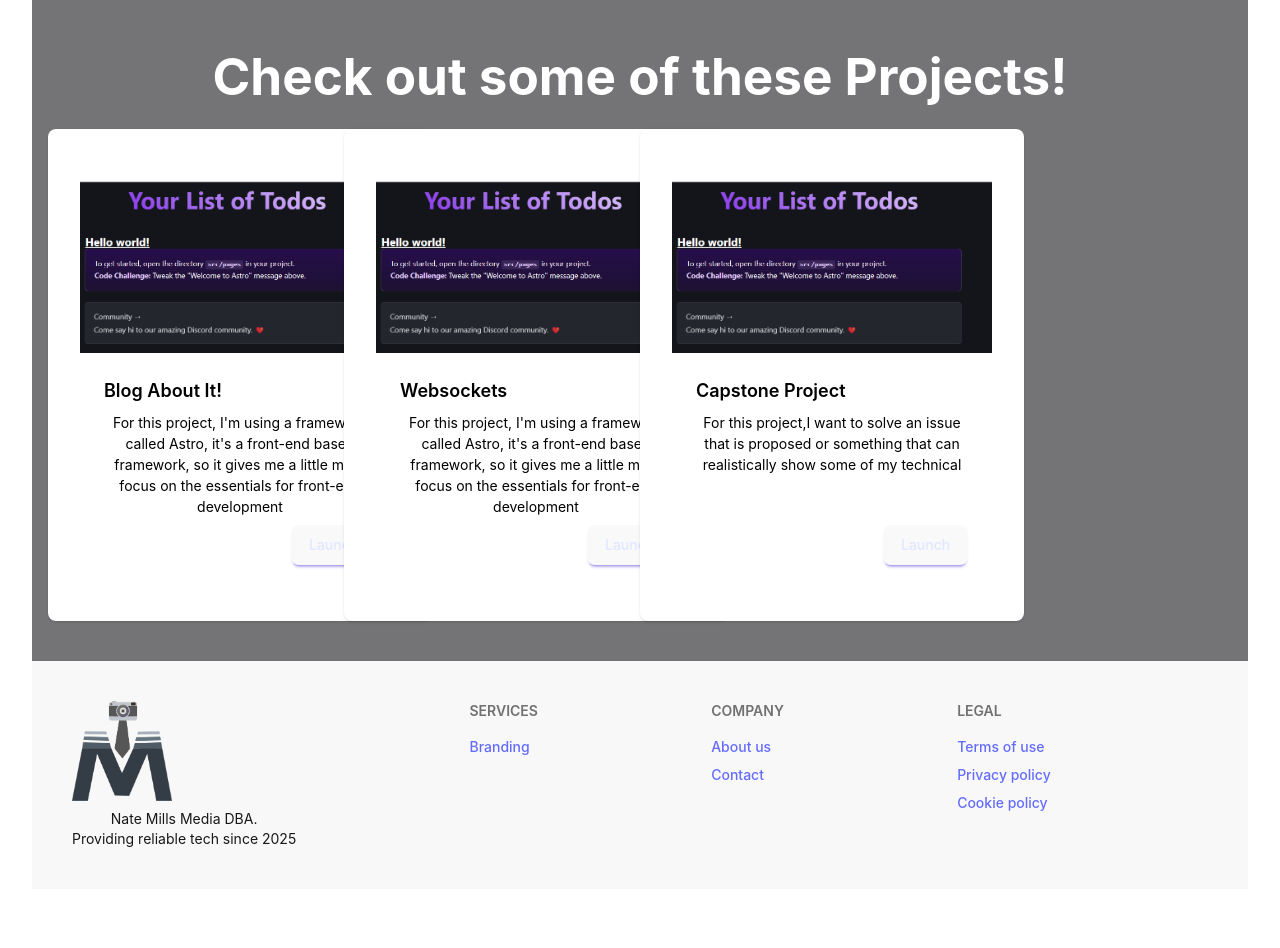
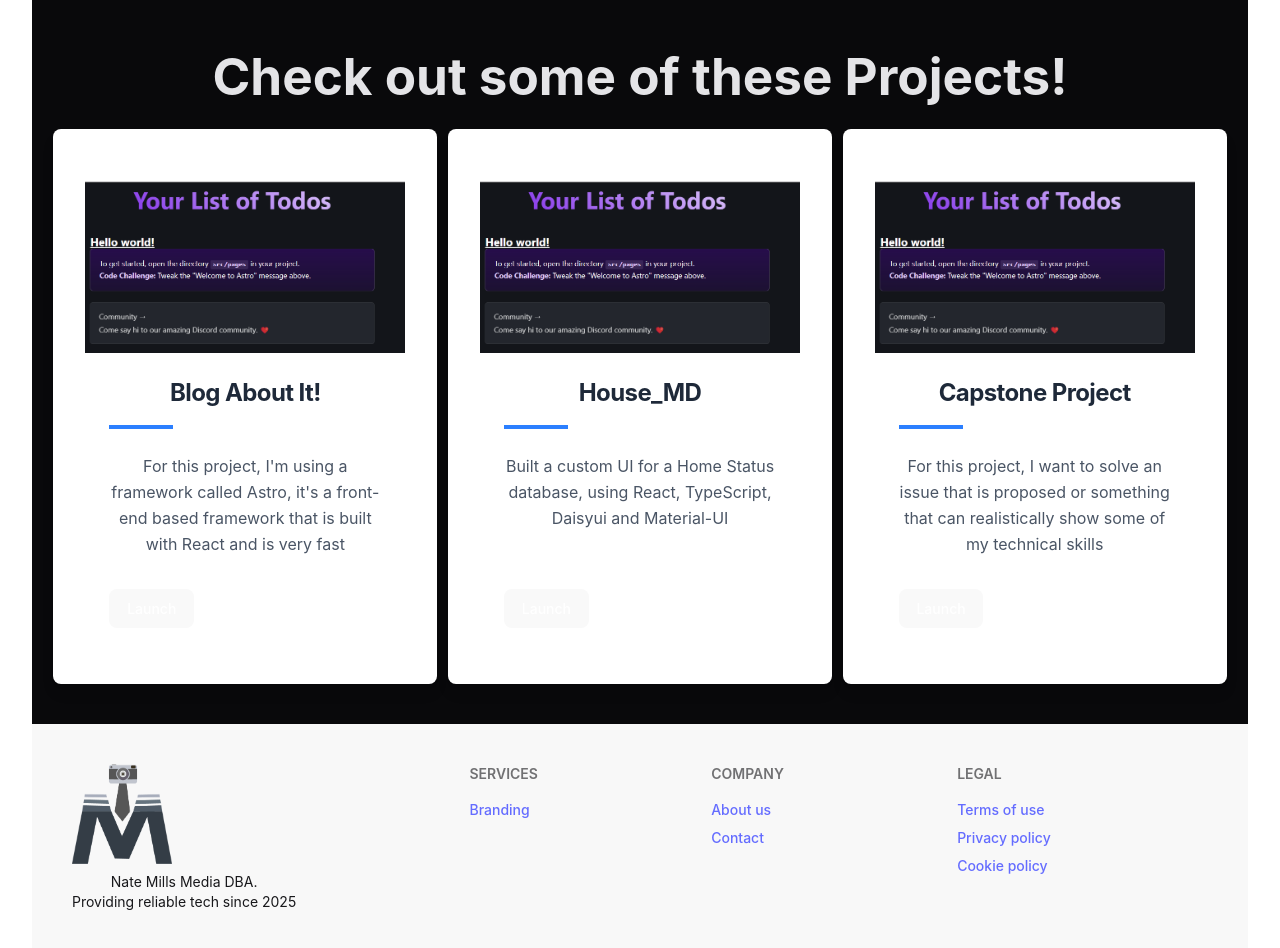
Before and after one commit to natemills018/natemills_portfolio, a React (Vite) app: page / in a window 1280 px wide. Shown: the part 580-1528 px from the top of the page. Before the commit the page ends 1501 px from the top, so only its background shows below. Built offline with nearby package versions, Linux system fonts and the light colour scheme.

Commit message:
Changes to the cards/Resume

```diff
--- a/src/App.css
+++ b/src/App.css
@@ -41,3 +41,19 @@
 .read-the-docs {
   color: #888;
 }
+
+.animated-bg {
+  background: linear-gradient(-45deg,
+    hsl(var(--n)) 0%,
+    hsl(var(--b1)) 50%,
+    hsl(var(--p)) 100%
+  );
+  background-size: 400% 400%;
+  animation: gradient 15s ease infinite;
+}
+
+@keyframes gradient {
+  0% { background-position: 0% 50%; }
+  50% { background-position: 100% 50%; }
+  100% { background-position: 0% 50%; }
+}
--- a/src/App.tsx
+++ b/src/App.tsx
@@ -6,7 +6,7 @@ function App() {
   // const [count, setCount] = useState(0)
 
   return (
-    <div className="min-h-screen bg-base-content/60  text-white">
+    <div className="min-h-screen bg-neutral text-neutral-content">
       {/* <div className="h-screen bg-gradient-to-tr"> */}
       {/* <div className="flex flex-col items-center p-4 text-white nav md:flex-row md:justify-between">
         <NavBar />
@@ -29,7 +29,7 @@ function App() {
 
       <div className="flex justify-center mt-5">
         <a
-          href="/images/Mills_Nate_Technical_Resume_2025.pdf"
+          href="/images/Nate Mills Resume 2025_1.pdf"
           target="_blank"
           rel="noopener noreferrer"
           className="flex items-center gap-2 px-4 py-2 text-lg font-semibold text-black transition-transform bg-gray-200 rounded-lg hover:scale-105"
@@ -61,25 +61,27 @@ function App() {
         <h1 className="mb-6 text-3xl font-bold text-center md:text-4xl">
           Check out some of these Projects!
         </h1>
-        <div className="grid gap-20sm:grid-cols-1 md:grid-cols-2 lg:grid-cols-4">
+        <div className="container mx-auto px-4">
+          <div className="grid grid-cols-1 md:grid-cols-3 gap-8 justify-items-center">
             <ProjectCard
               cardImageSrc="/images/Screenshot 2025-02-27 230844.png"
               title="Blog About It!"
-            description="For this project, I'm using a framework called Astro, it's a front-end based framework, so it gives me a little more focus on the essentials for front-end development"
+              description="For this project, I'm using a framework called Astro, it's a front-end based framework that is built with React and is very fast"
               btnTitle="Launch"
             />
             <ProjectCard
               cardImageSrc="/images/Screenshot 2025-02-27 230844.png"
-            title="Websockets"
-            description="For this project, I'm using a framework called Astro, it's a front-end based framework, so it gives me a little more focus on the essentials for front-end development"
+              title="House_MD"
+              description="Built a custom UI for a Home Status database, using React, TypeScript, Daisyui and Material-UI"
               btnTitle="Launch"
             />
             <ProjectCard
               cardImageSrc="/images/Screenshot 2025-02-27 230844.png"
               title="Capstone Project"
-            description="For this project,I want to solve an issue that is proposed or something that can realistically show some of my technical"
+              description="For this project, I want to solve an issue that is proposed or something that can realistically show some of my technical skills"
               btnTitle="Launch"
             />
+          </div>
         </div>
       </div>
 
--- a/src/Components/ProjectCard.tsx
+++ b/src/Components/ProjectCard.tsx
@@ -7,20 +7,32 @@ interface ProjectCardProps {
 }
 
 const ProjectCard = ({ cardImageSrc, title, description, btnTitle }: ProjectCardProps) => {
-    return (<div className="card bg-base-100 w-96 shadow-sm">
-        <figure>
+    return (
+      <div className="card w-96 bg-white shadow-lg transition-all duration-300 hover:shadow-xl">
+        <figure className="relative">
           <img
             src={cardImageSrc}
-            alt="AstroProject"
-            className="w-full h-48 object-cover" />
+            alt={title}
+            className="w-full h-48 object-cover"
+          />
         </figure>
-        <div className="card-body">
-          <h2 className="card-title text-black">{title}</h2>
-          <p className="text-black">{description}</p>
-          <div className="card-actions justify-end">
-            <button className="btn btn-primary">{btnTitle}</button>
+        <div className="card-body p-6">
+          <h2 className="font-bold text-2xl text-gray-800 tracking-tight mb-2">
+            {title}
+          </h2>
+          <div className="w-16 h-1 bg-blue-500 mb-4"></div>
+          <p className="text-gray-600 text-base leading-relaxed mb-6">
+            {description}
+          </p>
+          <div className="card-actions">
+            <button className="px-6 py-2 bg-blue-600 text-white rounded-lg
+              transition-all duration-300 hover:bg-blue-700 focus:ring-2
+              focus:ring-blue-500 focus:ring-offset-2">
+              {btnTitle}
+            </button>
           </div>
         </div>
-      </div>)
+      </div>
+    )
 }
 export default ProjectCard;
--- a/src/index.css
+++ b/src/index.css
@@ -1,21 +1,20 @@
 @import "tailwindcss";
 @plugin "daisyui";
-
 
 
 :root {
   font-family: Inter, system-ui, Avenir, Helvetica, Arial, sans-serif;
   line-height: 1.5;
   font-weight: 400;
-
   color-scheme: light dark;
   color: rgba(255, 255, 255, 0.87);
   background-color: #242424;
-
   font-synthesis: none;
   text-rendering: optimizeLegibility;
   -webkit-font-smoothing: antialiased;
   -moz-osx-font-smoothing: grayscale;
+  margin: 0;
+  padding: 0;
 }
 
 a {
@@ -29,10 +28,16 @@ a:hover {
 
 body {
   margin: 0;
-  display: flex;
-  place-items: center;
-  min-width: 320px;
+  padding: 0;
   min-height: 100vh;
+  width: 100%;
+}
+
+#root {
+  width: 100%;
+  min-height: 100vh;
+  margin: 0;
+  padding: 0;
 }
 
 h1 {
```
Also changed, not shown: 2 other files (tests, documents, lock files or other folders). Lines whose indentation alone changed are shown as unchanged.
